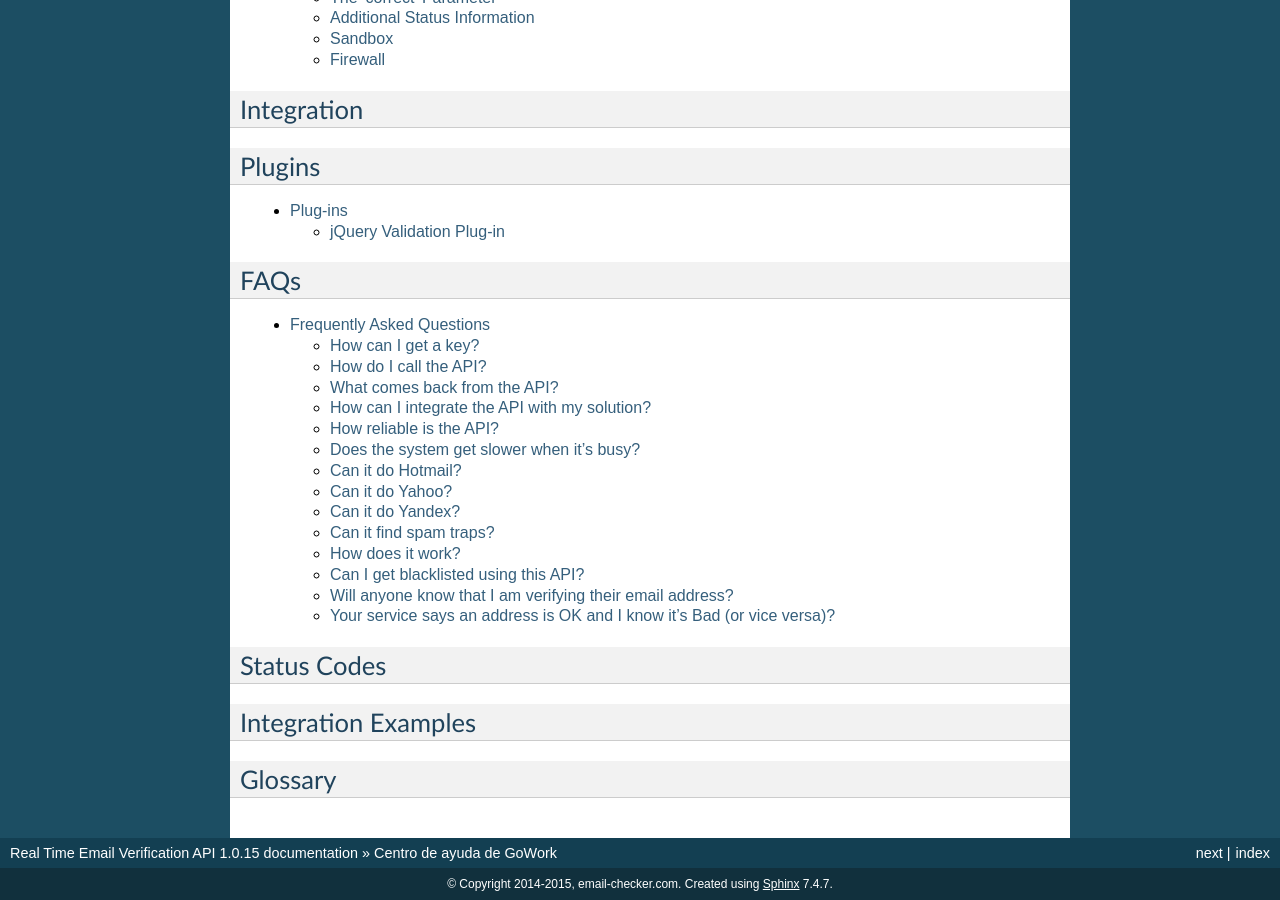
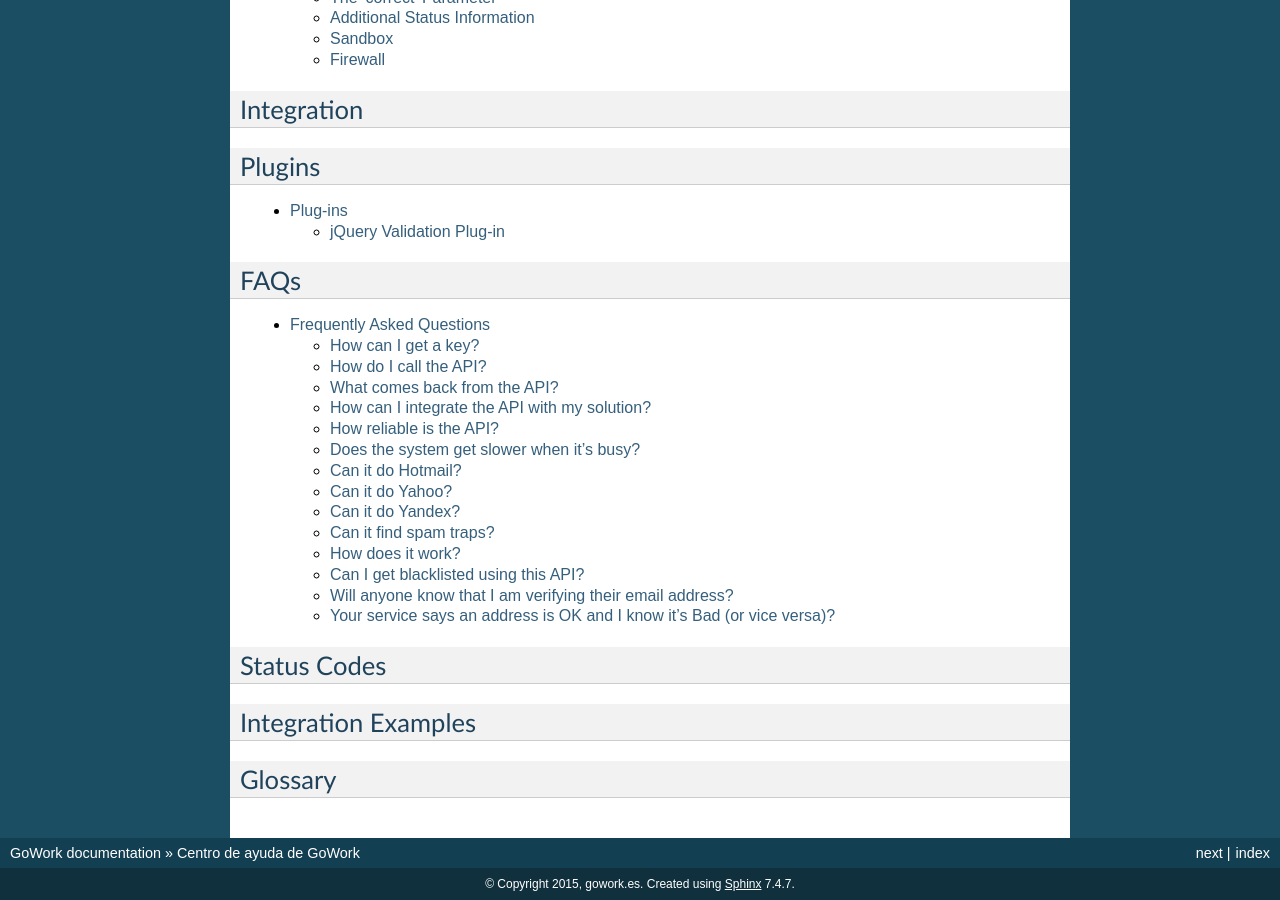
Before and after one commit to help-gowork/help, a Sphinx documentation site: the page built from docs/index.rst, in a window 1280 px wide and 900 px high, scrolled down 1056 px. Built offline with Sphinx 7.4.7, drawn with Linux system fonts in a browser that asks for light colours; pages that are not in the unit, such as notebooks, are missing from menus; some of the changed text lies outside the part shown.

Commit message:
Update conf.py

```diff
--- a/docs/conf.py
+++ b/docs/conf.py
@@ -44,17 +44,17 @@ source_suffix = '.rst'
 master_doc = 'index'
 
 # General information about the project.
-project = 'Real Time Email Verification API'
-copyright = '2014-2015, email-checker.com'
+project = 'GoWork'
+copyright = '2015, gowork.es'
 
 # The version info for the project you're documenting, acts as replacement for
 # |version| and |release|, also used in various other places throughout the
 # built documents.
 #
 # The short X.Y version.
-version = '1.0.15'
+# version = '1.0.15'
 # The full version, including alpha/beta/rc tags.
-release = '1.0.15'
+# release = '1.0.15'
 
 # The language for content autogenerated by Sphinx. Refer to documentation
 # for a list of supported languages.
@@ -177,7 +177,7 @@ html_static_path = ['_static']
 #html_file_suffix = None
 
 # Output file base name for HTML help builder.
-htmlhelp_basename = 'RealTimeEmailVerificationAPIdoc'
+# htmlhelp_basename = 'RealTimeEmailVerificationAPIdoc'
 
 
 # -- Options for LaTeX output ---------------------------------------------
@@ -197,8 +197,8 @@ latex_elements = {
 # (source start file, target name, title,
 #  author, documentclass [howto, manual, or own class]).
 latex_documents = [
-  ('index', 'RealTimeEmailVerificationAPI.tex', 'Real Time Email Verification API Documentation',
-   'email-checker.com', 'manual'),
+  # ('index', 'RealTimeEmailVerificationAPI.tex', 'Real Time Email Verification API Documentation',
+  # 'email-checker.com', 'manual'),
 ]
 
 # The name of an image file (relative to this directory) to place at the top of
@@ -227,8 +227,8 @@ latex_documents = [
 # One entry per manual page. List of tuples
 # (source start file, name, description, authors, manual section).
 man_pages = [
-    ('index', 'realtimeemailverificationapi', 'Real Time Email Verification API Documentation',
-     ['email-checker.com'], 1)
+    ('index', 'realtimeemailverificationapi', 'GoWork',
+     ['gowork.es'], 1)
 ]
 
 # If true, show URL addresses after external links.
```
